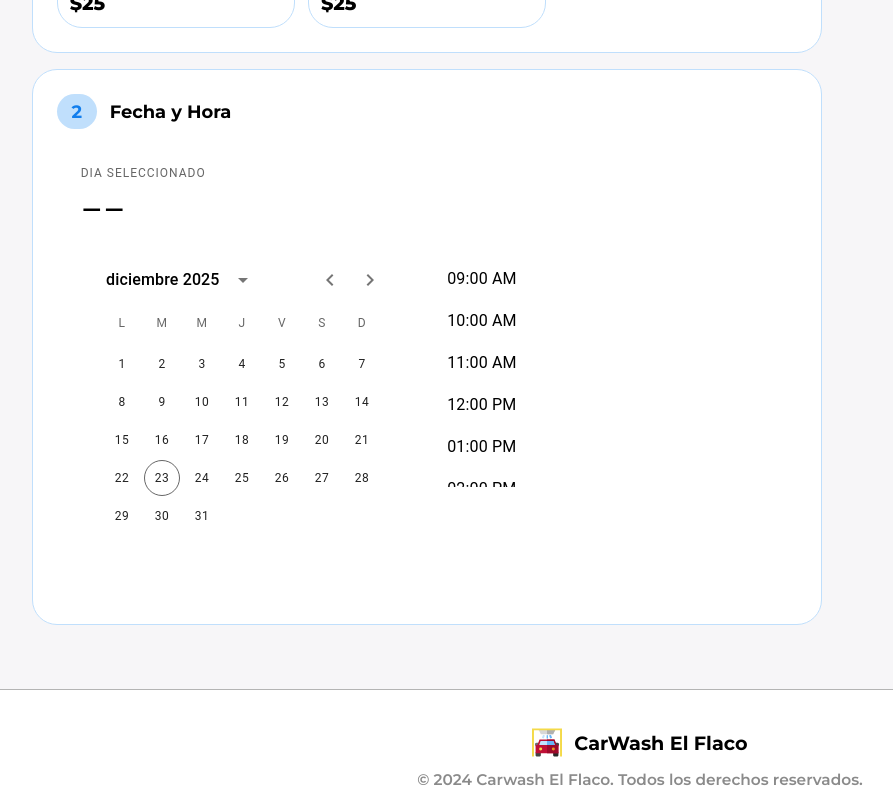
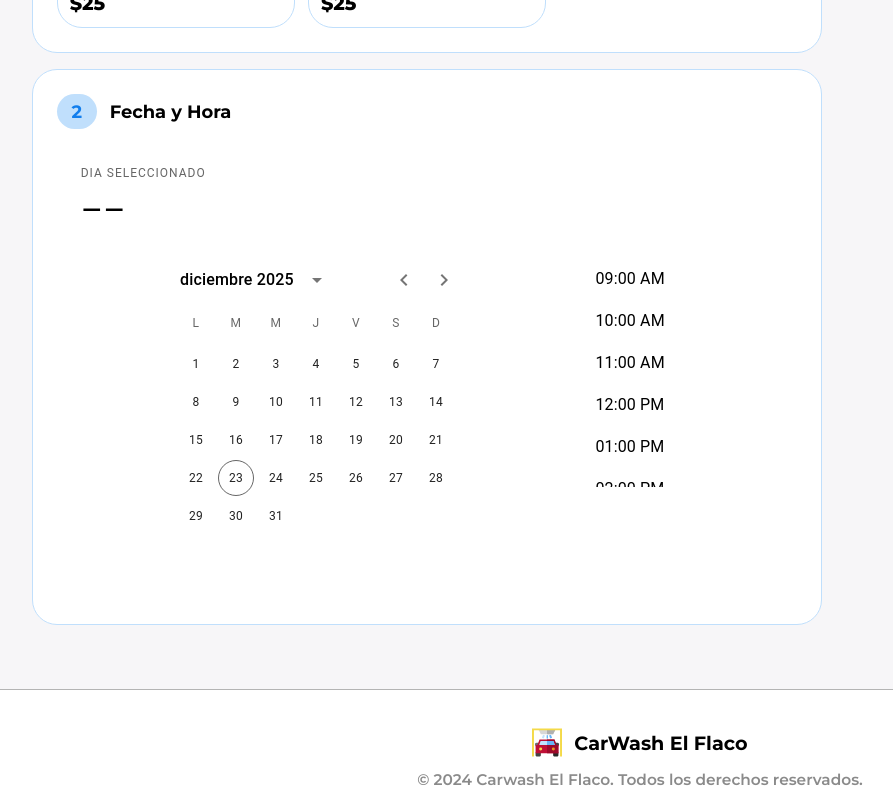
Before and after one commit to Axel030705/carwash_front, a React (Vite) app: page /dates in a window 1280 px wide. Shown: the part 630-1427 px from the top of the page, without its empty margins (0-893 px from the left). Built offline with nearby package versions, Linux system fonts and the light colour scheme; a web font is replaced by a local one.

Commit message:
odio css

```diff
--- a/src/pages/dates/dates.css
+++ b/src/pages/dates/dates.css
@@ -50,6 +50,22 @@ html {
 /* ========================================================================== */
 
 
+.dates-globals-container{
+    margin-top: 2%;
+    width: 100%;
+    height: auto;
+    display: flex;
+    flex-direction: column;
+    gap: clamp(.5em, 1vw, 1.5em);
+    background-color: white;
+    border-width: 1px;
+    border-style: solid;
+    border-color: var(--back-blue);
+    border-radius: 25px;
+    box-sizing: border-box;
+    padding: 3%;
+}
+
 .dates-global-header{
     width: 100%;
     height: auto;
@@ -84,22 +100,6 @@ html {
 /* ================================ SERVICES ================================= */
 /* ========================================================================== */
 
-
-.dates-services-container{
-    margin-top: 2%;
-    width: 100%;
-    height: auto;
-    display: flex;
-    flex-direction: column;
-    gap: clamp(.5em, 1vw, 1.5em);
-    background-color: white;
-    border-width: 1px;
-    border-style: solid;
-    border-color: var(--back-blue);
-    border-radius: 25px;
-    box-sizing: border-box;
-    padding: 3%;
-}
 
 .dates-services-content {
   display: grid;
@@ -404,11 +404,20 @@ html {
     flex: 1;
 }
 
-.dates-calendar-col {
-  flex: 1;
-  display: flex;
-  flex-direction: column;
-  justify-content: center;
+.dates-calendar-col1 {
+    width: 70%;
+    height: auto;
+    display: flex;
+    flex-direction: column;
+    justify-content: center;
+}
+
+.dates-calendar-col2 {
+    width: fit-content;
+    height: auto;
+    display: flex;
+    flex-direction: column;
+    justify-content: center;
 }
 
 
@@ -424,3 +433,38 @@ html {
 /* ========================================================================== */
 /* ================================ PAY METHODS ================================= */
 /* ========================================================================== */
+
+
+
+
+
+/* ========================================================================== */
+/* ================================ MEDIA QUERYS ================================= */
+/* ========================================================================== */
+
+@media (min-width: 1600px) and (max-width: 2560px) {
+
+    .dates-calendar-content {
+        width: 100%;
+        height: auto;
+        display: flex;
+        flex-direction: row;
+        justify-content: start;
+        padding-bottom: 300px;
+        gap: 20%;
+    }
+
+    .dates-calendar-col1 {
+        width: 40%;
+        height: auto;
+        transform-origin: top left;
+        transform: scale(1.7);
+    }
+
+    .dates-calendar-col2 {
+        width: fit-content;
+        height: auto;
+        transform-origin: top left;
+        transform: scale(1.7);
+    }
+}
--- a/src/pages/dates/dates.jsx
+++ b/src/pages/dates/dates.jsx
@@ -29,7 +29,7 @@ export default function Dates() {
                 <h2 className='dates-selection-title'>Reserva tu lavado</h2>
                 <p className='dates-selection-text'>Completa el formulario en 4 simples pasos</p>
 
-                <div className='dates-services-container'>
+                <div className='dates-globals-container'>
                     <div className='dates-global-header'>
                         <p className='dates-global-number'>1</p>
                         <h3 className='dates-global-title'>Elige tu Servicios</h3>
@@ -57,18 +57,19 @@ export default function Dates() {
                         ))}
                     </div>
                 </div>
-                <div className='dates-calendar-container' id='dates-calendar-container'>
+                <div className='dates-globals-container' id='dates-calendar-container'>
                     <div className='dates-global-header'>
                         <p className='dates-global-number'>2</p>
                         <h3 className='dates-global-title'>Fecha y Hora</h3>
                     </div>
                     <LocalizationProvider dateAdapter={AdapterDayjs} adapterLocale="es">
                         <div className='dates-calendar-content'>
-                            <div className="dates-calendar-col">
+                            <div className="dates-calendar-col1">
                                 <StaticDatePicker
                                 value={date}
                                 onChange={setDate}
                                 defaultValue={dayjs()}
+                                orientation='portrait'
                                 slotProps={{
                                     actionBar: {
                                         actions: [null],
@@ -79,7 +80,7 @@ export default function Dates() {
                                 }}
                                 />
                             </div>
-                            <div className="dates-calendar-col">
+                            <div className="dates-calendar-col2">
                                 <DigitalClock
                                 value={clock}
                                 onChange={setClock}
@@ -90,7 +91,7 @@ export default function Dates() {
                                 skipDisabled
                                 sx={{
                                     flex: 1,
-                                          minHeight: 0,
+                                    minHeight: 0,
                                     overflowY: 'auto',
                                 }}
                                 />
```
